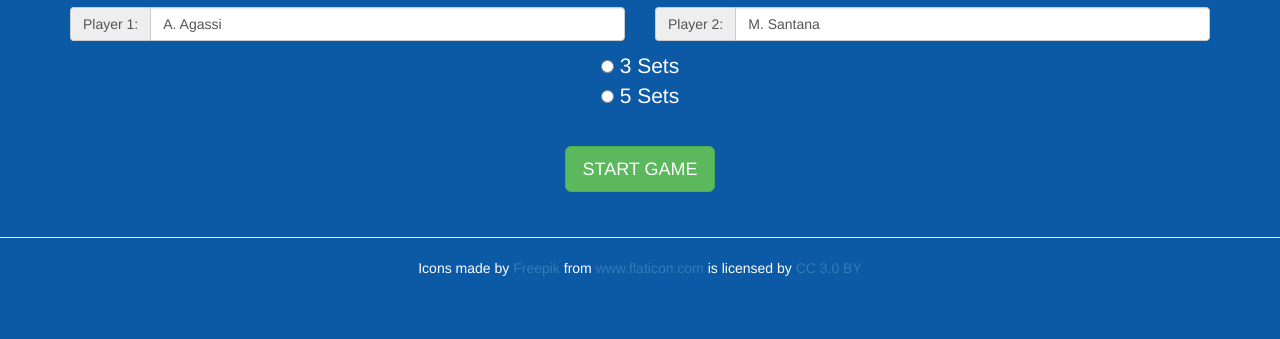
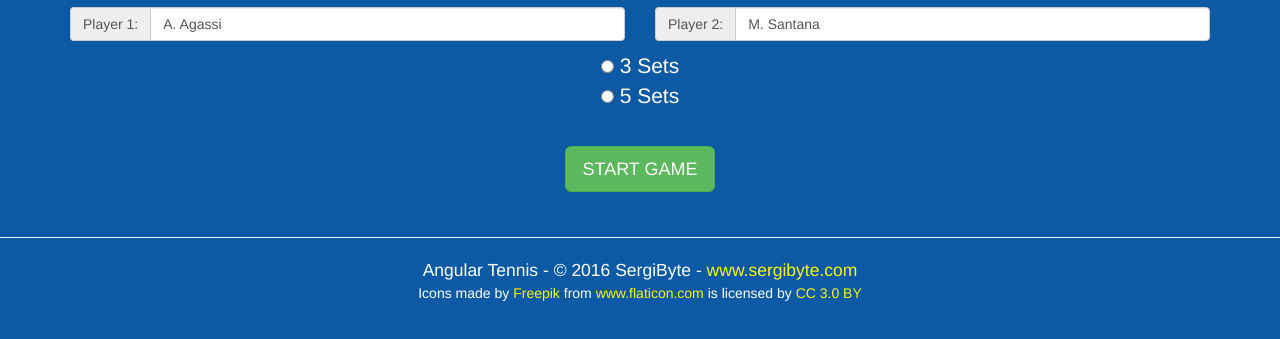
Before and after one commit to Hlakaza/angular-tennis, a plain HTML site: page index.html in a window 1280 px wide. Shown: the part 93-432 px from the top of the page. Drawn offline with nearby package versions, Linux system fonts and the light colour scheme.

Commit message:
Added Sergibyte credits

```diff
--- a/css/angulartennis.css
+++ b/css/angulartennis.css
@@ -3,6 +3,14 @@
 body{
 	background-color: #0C5AA6;
 	color: white;
+}
+
+a{
+	color: rgb(255,247,0);
+}
+
+a:hover{
+	color: rgba(255,247,0,0.7);
 }
 
 h1.title{
@@ -99,3 +107,8 @@ img.playerpic{
     margin-right: 15px;
     width: 50px;
 }
+
+#bysergibyte{
+	text-align: center;
+	font-size: 1.25em;
+}
--- a/index.html
+++ b/index.html
@@ -95,11 +95,9 @@
 			</div>
 		</div>
 	</div>
-
-
-
+	<div id="bysergibyte">Angular Tennis - &copy; 2016 SergiByte - <a href="http://www.sergibyte.com" target="_blank">www.sergibyte.com</a></div>
+	<div id="iconcredits">Icons made by <a href="http://www.freepik.com" title="Freepik">Freepik</a> from <a href="http://www.flaticon.com" title="Flaticon">www.flaticon.com</a> is licensed by <a href="http://creativecommons.org/licenses/by/3.0/" title="Creative Commons BY 3.0" target="_blank">CC 3.0 BY</a></div>
 	<script src="app/app.js"></script>
 	<script src="app/controllers.js"></script>
-	<div id="iconcredits">Icons made by <a href="http://www.freepik.com" title="Freepik">Freepik</a> from <a href="http://www.flaticon.com" title="Flaticon">www.flaticon.com</a> is licensed by <a href="http://creativecommons.org/licenses/by/3.0/" title="Creative Commons BY 3.0" target="_blank">CC 3.0 BY</a></div>
 </body>
 </html>
```
